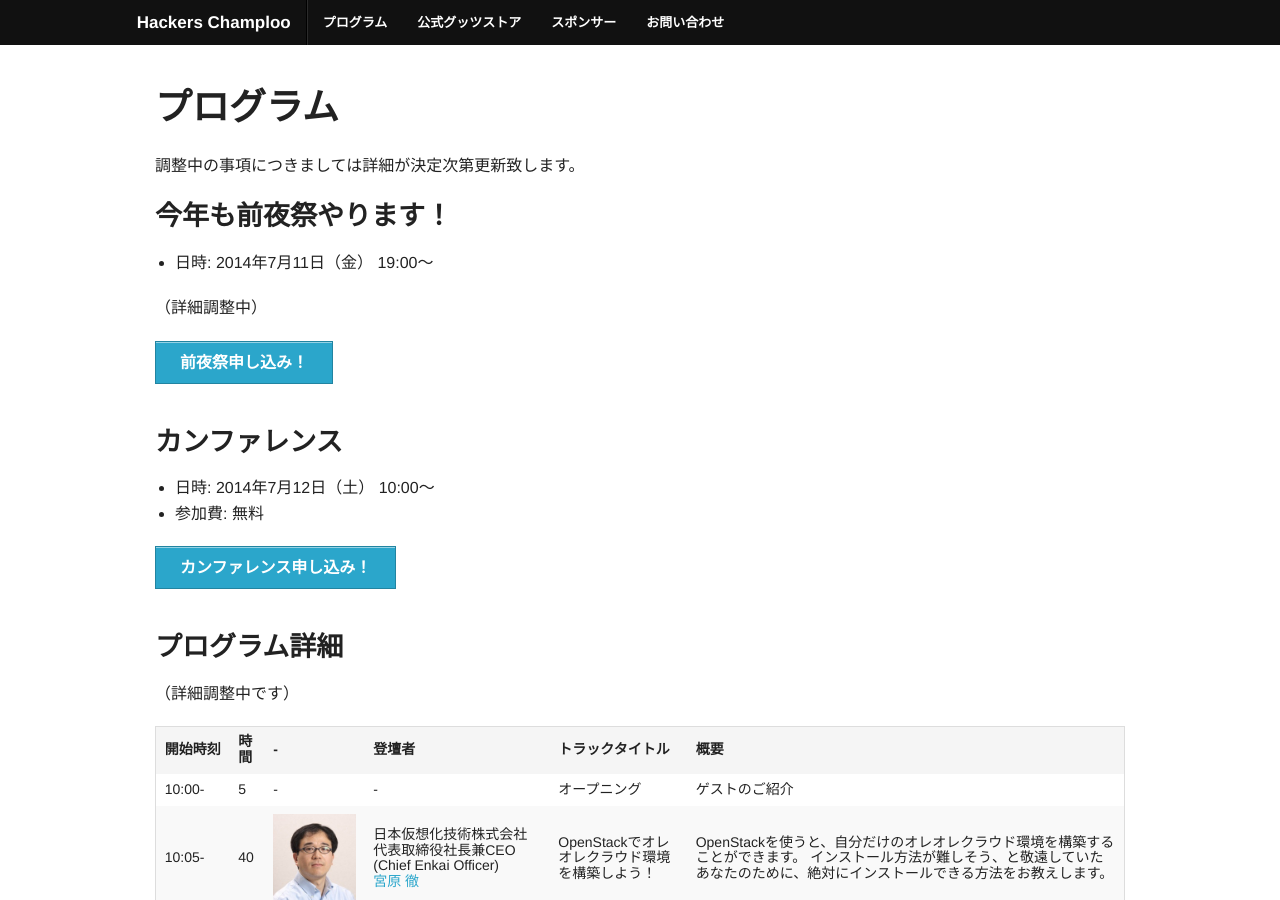
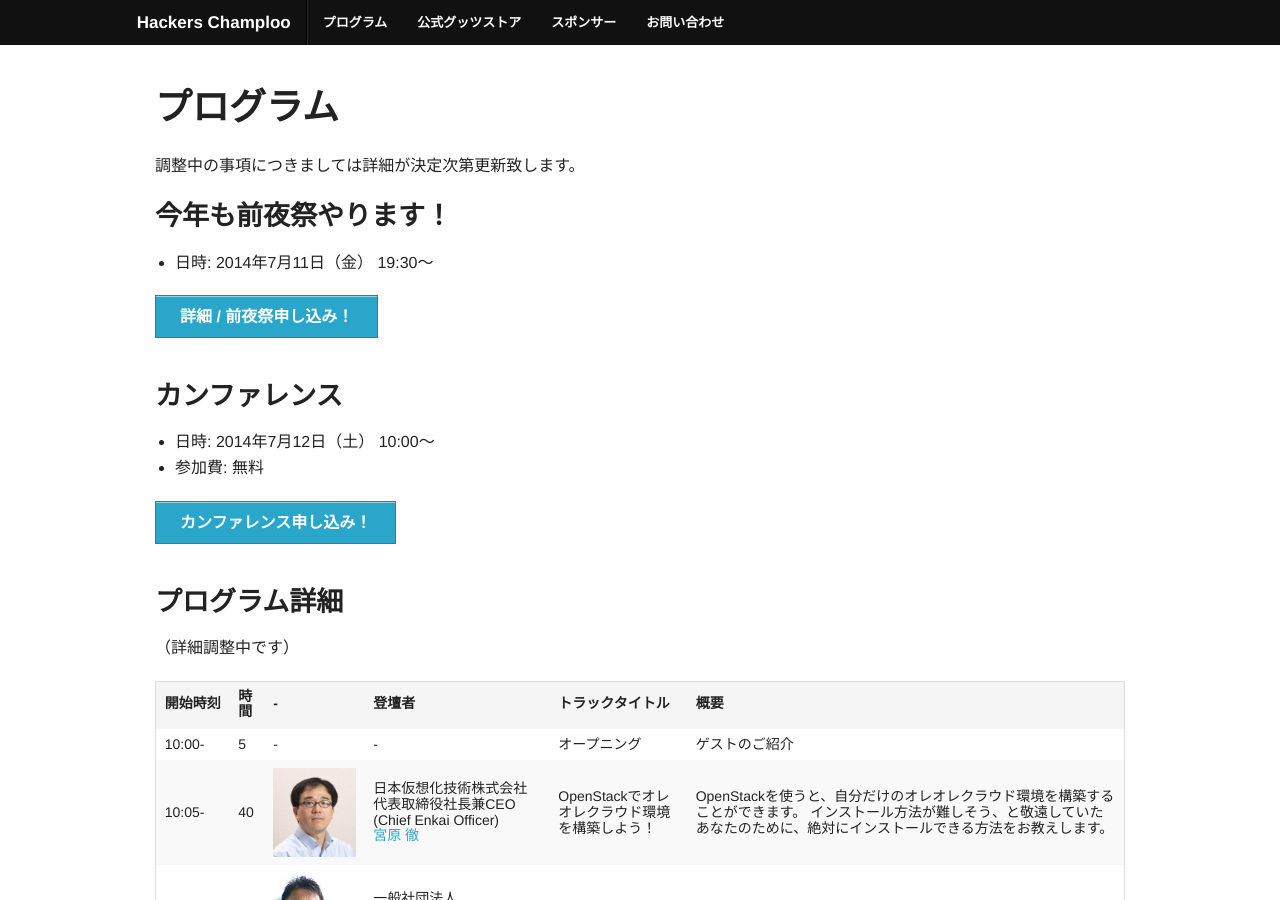
Before and after one commit to hackers-champloo/hackers-champloo.github.io, a Jekyll site: the page built from program.md, in a window 1280 px wide and 900 px high. Built offline with Jekyll 4.4.1, drawn with Linux system fonts in a browser that asks for light colours; Markdown is read by kramdown in place of the engine named in the settings.

Commit message:
前夜祭開始時間修正

```diff
--- a/program.md
+++ b/program.md
@@ -12,11 +12,9 @@ title: プログラム
 
 ### 今年も前夜祭やります！
 
-* 日時: 2014年7月11日（金） 19:00〜
+* 日時: 2014年7月11日（金） 19:30〜
 
-（詳細調整中）
-
-<p><a href="http://hackers-champloo.doorkeeper.jp/events/11743" class="medium button" target="_blank">前夜祭申し込み！</a></p>
+<p><a href="http://hackers-champloo.doorkeeper.jp/events/11743" class="medium button" target="_blank">詳細 / 前夜祭申し込み！</a></p>
 
 
 ### カンファレンス
```
Also changed, not shown: index.md (+2 -2 lines).
